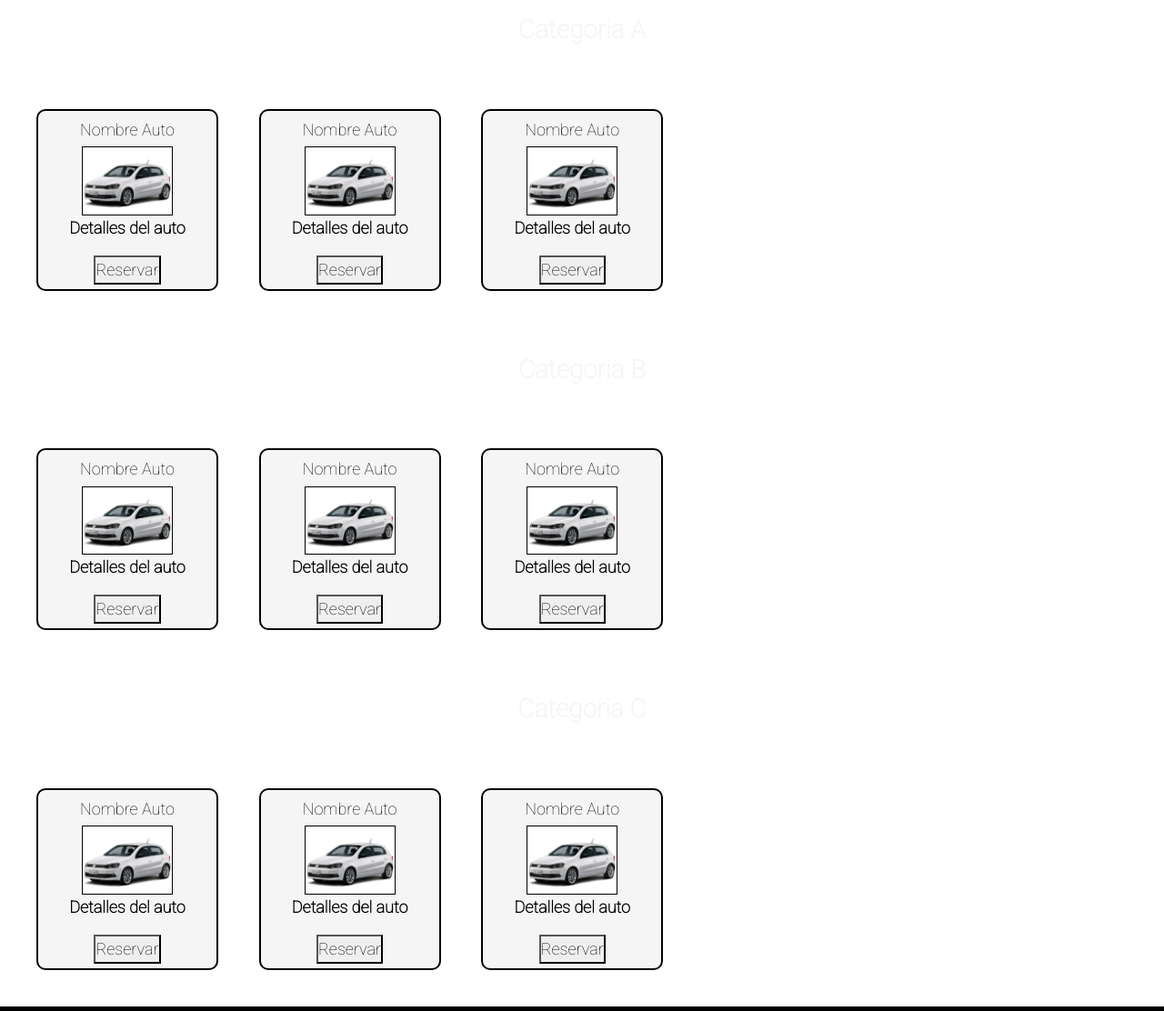
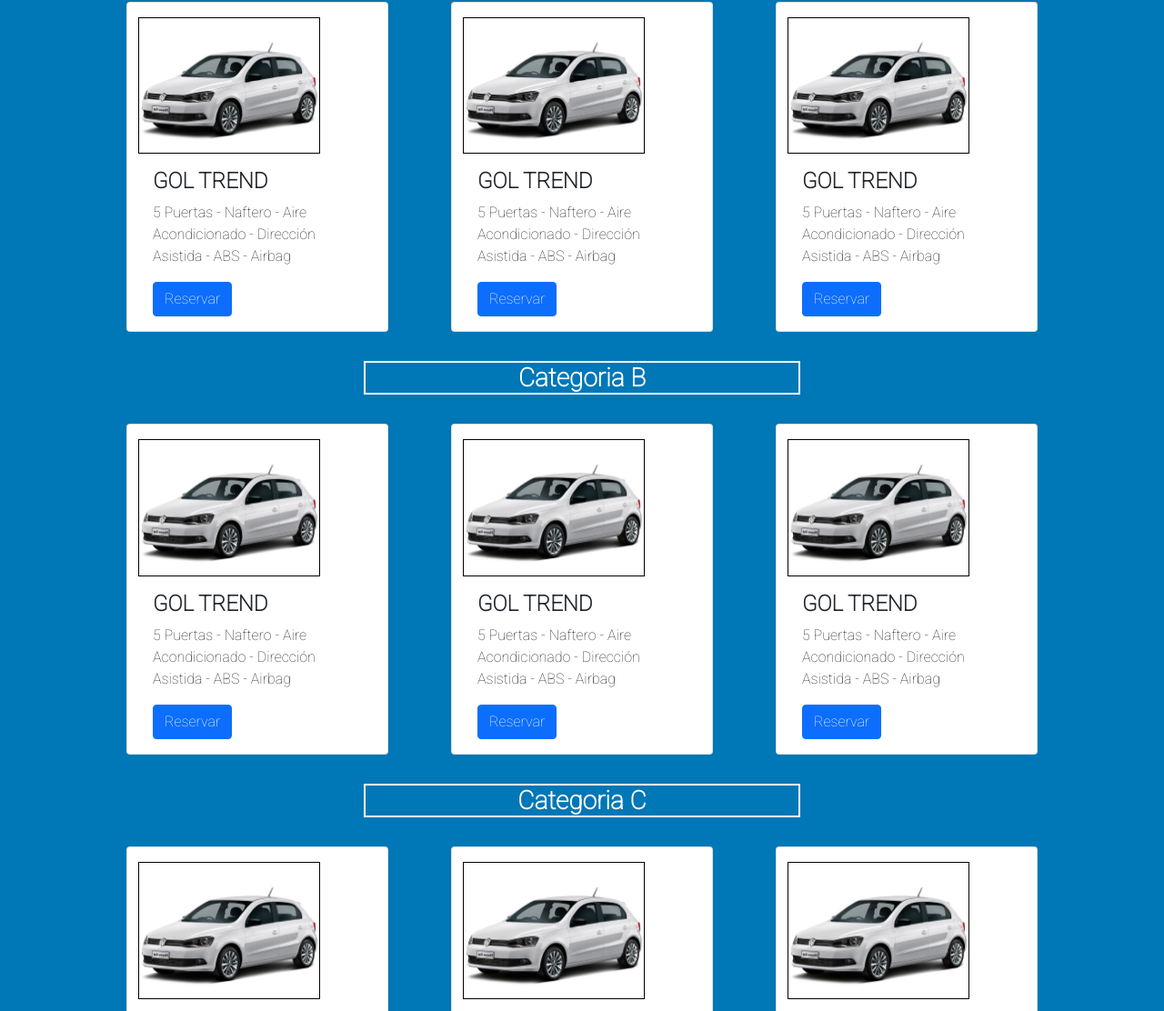
Before and after one commit to martin-gonzalez2196/desafio-crear-repositorio-github, a website: page pages/flota.html in a window 1280 px wide. Shown: the part 226-1338 px from the top of the page at 91% size. Drawn offline with nearby package versions, Linux system fonts and the light colour scheme.

Commit message:
nuevos cambios proyecto final

```diff
--- a/pages/flota.html
+++ b/pages/flota.html
@@ -52,70 +52,95 @@
     <main class="fondoFlota">
         <section class="estiloFlota">
                 <h2 class="estiloTituloFlota">NUESTRA FLOTA</h2>
-                    <h3 class="estiloTituloFlota">Categoria A</h3>
-                        <div class="grid-container">
-                            <article class="card">
-                                <h4 class="card__title">Nombre Auto</h4>
-                                <img src="../assets/images/goltrend.jpg" width="100" alt="Foto de auto" class="card__img">
-                                <p>Detalles del auto</p>
-                                <button type="submit" class="card__button">Reservar</button>
-                            </article>
-                            <article class="card">
-                                <h4 class="card__title">Nombre Auto</h4>
-                                <img src="../assets/images/goltrend.jpg" width="100" alt="Foto de auto" class="card__img">
-                                <p>Detalles del auto</p>
-                                <button type="submit">Reservar</button>
-                            </article>
-                            <article class="card">
-                                <h4 class="card__title">Nombre Auto</h4>
-                                <img src="../assets/images/goltrend.jpg" width="100" alt="Foto de auto" class="card__img">
-                                <p>Detalles del auto</p>
-                                <button type="submit">Reservar</button>
-                            </article>
+                    <h3 class="estiloSubtituloFlota">Categoria A</h3>
+                        <div class="container">
+                            <div class="row">
+                                <div class="card col-sm-12 col-md-8 col-lg-4" style="width: 18rem;">
+                                <img src="../assets/images/goltrend.jpg" width="200" alt="Foto de auto" class="card__img" class="card-img-top" alt="Foto de Auto">
+                                <div class="card-body">
+                                  <h5 class="card-title">GOL TREND</h5>
+                                  <p class="card-text">5 Puertas - Naftero - Aire Acondicionado - Dirección Asistida - ABS - Airbag</p>
+                                  <a href="#" class="btn btn-primary">Reservar</a>
+                                </div>
+                              </div>
+                              <div class="card col-sm-12 col-md-8 col-lg-4" style="width: 18rem;">
+                                <img src="../assets/images/goltrend.jpg" width="200" alt="Foto de auto" class="card__img" class="card-img-top" alt="Foto de Auto">
+                                <div class="card-body">
+                                  <h5 class="card-title">GOL TREND</h5>
+                                  <p class="card-text">5 Puertas - Naftero - Aire Acondicionado - Dirección Asistida - ABS - Airbag</p>
+                                  <a href="#" class="btn btn-primary">Reservar</a>
+                                </div>
+                              </div>
+                              <div class="card col-sm-12 col-md-8 col-lg-4" style="width: 18rem;">
+                                <img src="../assets/images/goltrend.jpg" width="200" alt="Foto de auto" class="card__img" class="card-img-top" alt="Foto de Auto">
+                                <div class="card-body">
+                                  <h5 class="card-title">GOL TREND</h5>
+                                  <p class="card-text">5 Puertas - Naftero - Aire Acondicionado - Dirección Asistida - ABS - Airbag</p>
+                                  <a href="#" class="btn btn-primary">Reservar</a>
+                                </div>
+                                </div>
+                            </div>
                         </div>
 
-                    <h3 class="estiloTituloFlota">Categoria B</h3>
-                        <div class="grid-container">
-                                <article class="card">
-                                <h4 class="card__title">Nombre Auto</h4>
-                                <img src="../assets/images/goltrend.jpg" width="100" alt="Foto de auto" class="card__img">
-                                <p>Detalles del auto</p>
-                                <button type="submit">Reservar</button>
-                            </article>
-                            <article class="card">
-                                <h4 class="card__title">Nombre Auto</h4>
-                                <img src="../assets/images/goltrend.jpg" width="100" alt="Foto de auto" class="card__img">
-                                <p>Detalles del auto</p>
-                                <button type="submit">Reservar</button>
-                            </article>
-                            <article class="card">
-                                <h4 class="card__title">Nombre Auto</h4>
-                                <img src="../assets/images/goltrend.jpg" width="100" alt="Foto de auto" class="card__img">
-                                <p>Detalles del auto</p>
-                                <button type="submit">Reservar</button>
-                            </article>
+                    <h3 class="estiloSubtituloFlota">Categoria B</h3>
+                    <div class="container">
+                        <div class="row">
+                            <div class="card col-sm-12 col-md-8 col-lg-4" style="width: 18rem;">
+                            <img src="../assets/images/goltrend.jpg" width="200" alt="Foto de auto" class="card__img" class="card-img-top" alt="Foto de Auto">
+                            <div class="card-body">
+                              <h5 class="card-title">GOL TREND</h5>
+                              <p class="card-text">5 Puertas - Naftero - Aire Acondicionado - Dirección Asistida - ABS - Airbag</p>
+                              <a href="#" class="btn btn-primary">Reservar</a>
+                            </div>
+                          </div>
+                          <div class="card col-sm-12 col-md-8 col-lg-4" style="width: 18rem;">
+                            <img src="../assets/images/goltrend.jpg" width="200" alt="Foto de auto" class="card__img" class="card-img-top" alt="Foto de Auto">
+                            <div class="card-body">
+                              <h5 class="card-title">GOL TREND</h5>
+                              <p class="card-text">5 Puertas - Naftero - Aire Acondicionado - Dirección Asistida - ABS - Airbag</p>
+                              <a href="#" class="btn btn-primary">Reservar</a>
+                            </div>
+                          </div>
+                          <div class="card col-sm-12 col-md-8 col-lg-4" style="width: 18rem;">
+                            <img src="../assets/images/goltrend.jpg" width="200" alt="Foto de auto" class="card__img" class="card-img-top" alt="Foto de Auto">
+                            <div class="card-body">
+                              <h5 class="card-title">GOL TREND</h5>
+                              <p class="card-text">5 Puertas - Naftero - Aire Acondicionado - Dirección Asistida - ABS - Airbag</p>
+                              <a href="#" class="btn btn-primary">Reservar</a>
+                            </div>
+                            </div>
                         </div>
-                    <h3 class="estiloTituloFlota">Categoria C</h3>
-                        <div class="grid-container">
-                            <article class="card">
-                                <h4 class="card__title">Nombre Auto</h4>
-                                <img src="../assets/images/goltrend.jpg" width="100" alt="Foto de auto" class="card__img">
-                                <p>Detalles del auto</p>
-                                <button type="submit">Reservar</button>
-                            </article>
-                            <article class="card">
-                                <h4 class="card__title">Nombre Auto</h4>
-                                <img src="../assets/images/goltrend.jpg" width="100" alt="Foto de auto" class="card__img">
-                                <p>Detalles del auto</p>
-                                <button type="submit">Reservar</button>
-                            </article>
-                            <article class="card">
-                                <h4 class="card__title">Nombre Auto</h4>
-                                <img src="../assets/images/goltrend.jpg" width="100" alt="Foto de auto" class="card__img">
-                                <p>Detalles del auto</p>
-                                <button type="submit">Reservar</button>
-                            </article>
+                    </div>
+
+                    <h3 class="estiloSubtituloFlota">Categoria C</h3>
+                    <div class="container">
+                        <div class="row">
+                            <div class="card col-sm-12 col-md-8 col-lg-4" style="width: 18rem;">
+                            <img src="../assets/images/goltrend.jpg" width="200" alt="Foto de auto" class="card__img" class="card-img-top" alt="Foto de Auto">
+                            <div class="card-body">
+                              <h5 class="card-title">GOL TREND</h5>
+                              <p class="card-text">5 Puertas - Naftero - Aire Acondicionado - Dirección Asistida - ABS - Airbag</p>
+                              <a href="#" class="btn btn-primary">Reservar</a>
+                            </div>
+                          </div>
+                          <div class="card col-sm-12 col-md-8 col-lg-4" style="width: 18rem;">
+                            <img src="../assets/images/goltrend.jpg" width="200" alt="Foto de auto" class="card__img" class="card-img-top" alt="Foto de Auto">
+                            <div class="card-body">
+                              <h5 class="card-title">GOL TREND</h5>
+                              <p class="card-text">5 Puertas - Naftero - Aire Acondicionado - Dirección Asistida - ABS - Airbag</p>
+                              <a href="#" class="btn btn-primary">Reservar</a>
+                            </div>
+                          </div>
+                          <div class="card col-sm-12 col-md-8 col-lg-4" style="width: 18rem;">
+                            <img src="../assets/images/goltrend.jpg" width="200" alt="Foto de auto" class="card__img" class="card-img-top" alt="Foto de Auto">
+                            <div class="card-body">
+                              <h5 class="card-title">GOL TREND</h5>
+                              <p class="card-text">5 Puertas - Naftero - Aire Acondicionado - Dirección Asistida - ABS - Airbag</p>
+                              <a href="#" class="btn btn-primary">Reservar</a>
+                            </div>
+                            </div>
                         </div>
+                    </div>
         </section>
     </main>
     <footer>
--- a/scss/_footer.scss
+++ b/scss/_footer.scss
@@ -4,6 +4,7 @@
             font-size: small;
             line-height: 2;
             padding: 20px;
+            padding-top: 50px;
             display: flex;
             justify-content: space-between;
             align-items: center;
@@ -13,11 +14,13 @@
             img {
               margin-left: 20px;
               margin-right: 20px;
+              padding-bottom: 50px;
             }
 
             div section p {
               margin-left: 20px;
               padding-right: 80px;
+
             }
           }
 
@@ -31,5 +34,7 @@
           .FooterPosition {
             text-decoration: none;
             color: white;
-            margin: 30px;
           }
+          .row {
+            justify-content: space-evenly;
+        }
--- a/scss/_global.scss
+++ b/scss/_global.scss
@@ -13,6 +13,9 @@
 
     .btn-#{$redes} {
 background-color: $color;
+margin-left: 20px;
+padding: 5px;
+
 }
 }
 
@@ -24,9 +27,16 @@
         background-position: center;
         background-repeat: no-repeat;
         background-size: cover;
-        background-image: linear-gradient(to bottom, #0077b6, #0096c7, #00b4d8, #48cae4, #90e0ef);
     }
 
     .fondoForm {
     @include estiloMixin;
     }
+
+    .fondoQuienesSomos {
+        @include estiloMixin;
+        }
+
+    .fondoFlota {
+        @include estiloMixin;
+        }
--- a/scss/_main.scss
+++ /dev/null
@@ -1,192 +0,0 @@
-.fondoForm {
-
-    .main-grid {
-        display: grid;
-        grid-template-columns: repeat(2, 1fr);
-      }
-
-    form {
-      padding: 40px;
-    }
-  }
-
-  .ordenForm {
-    margin: 30px;
-    padding: 50px;
-    color: black;
-    font-size: medium;
-    font-weight: bold;
-    line-height: 28px;
-    display: inline-block;
-    background-color: white;
-    border: 1.5px solid black;
-    border-radius: 10px;
-  }
-
-  form h2 {
-    margin-bottom: 20px;
-  }
-
-  input {
-    width: 80%;
-    margin-right: 70px;
-    margin-bottom: 20px;
-  }
-
-  .button {
-    [type="submit"] {
-      font-weight: bold;
-      margin-bottom: 10px;
-      border: 1.5px solid black;
-      padding: 10px;
-    }
-
-    :hover {
-      cursor: pointer;
-    }
-}
-
-.estiloFlota {
-    color: black;
-    font-size: larger;
-    font-style: normal;
-    font-weight: bold;
-    text-align: justify;
-    padding: 20px;
-    line-height: 28px;
-  }
-
-  .estiloTituloFlota {
-    font-weight: bold;
-    margin: 50px 30px 50px 30px;
-    color: whitesmoke;
-    text-align: center;
-
-    .grid-container {
-        display: grid;
-        grid-template-columns: repeat(3, 1fr);
-        grid-template-rows: auto;
-        gap: 20px;
-        justify-items: center;
-        padding-left: 30px;
-        padding-right: 30px;
-
-        :hover {
-          transform: scale(1.3);
-        }
-      }
-
-  }
-
-  .card {
-    background-color: whitesmoke;
-    color: black;
-    font-size: large;
-    font-style: normal;
-    font-weight: bold;
-    text-align: center;
-    margin: 20px;
-    height: 200px;
-    padding: 10px;
-    line-height: 28px;
-    border-radius: 10px;
-    border: 2px solid black;
-    display: inline-block;
-    width: 200px;
-
-    :hover {
-      cursor: pointer;
-    }
-  }
-
-  .card__box {
-    display: flex;
-    justify-content: space-evenly;
-  }
-
-  .card__title {
-    font-size: large;
-  }
-
-  .card__img {
-    border: 1px solid black;
-  }
-
-/*
-.estiloFlota {
-    color: black;
-    font-size: larger;
-    font-style: normal;
-    font-weight: bold;
-    text-align: justify;
-    padding: 20px;
-    line-height: 28px;
-
-    .estiloTituloFlota {
-        font-weight: bold;
-        margin: 50px 30px 50px 30px;
-        color: whitesmoke;
-        text-align: center;
-
-        .grid-container {
-            display: grid;
-            grid-template-columns: repeat(3, 1fr);
-            grid-template-rows: auto;
-            gap: 20px;
-            justify-items: center;
-            padding-left: 30px;
-            padding-right: 30px;
-
-            .card {
-                background-color: whitesmoke;
-                color: black;
-                font-size: large;
-                font-style: normal;
-                font-weight: bold;
-                text-align: center;
-                margin: 20px;
-                height: 200px;
-                padding: 10px;
-                line-height: 28px;
-                border-radius: 10px;
-                border: 2px solid black;
-                display: inline-block;
-                width: 200px;
-
-                &__title {
-                    font-size: large;
-
-                    &__img {
-                        border: 1px solid black;
-
-                        &__box {
-                            display: flex;
-                            justify-content: space-evenly;
-
-                            & :hover {
-                                cursor: pointer;
-
-                                .grid-container :hover {
-                                    transform: scale(1.3);
-                                }
-                            }
-                        }
-
-                    }
-                }
-            }
-        }
-    }
-}
- */
- @media (max-width: 320px) {
-
-    .main-grid {
-
-        grid-template-columns: repeat(1, 1fr);
-    }
-
-    .grid-container {
-        grid-template-columns: repeat(1, 1fr);
-    }
-}
--- a/scss/style.scss
+++ b/scss/style.scss
@@ -1,3 +1,5 @@
 @import "global";
-@import "main";
+@import "indexMain";
 @import "footer";
+@import "quienesSomos";
+@import "flota";
```
Also changed, not shown: index.html (+10 -32 lines), css/style.css, 1 other file.
